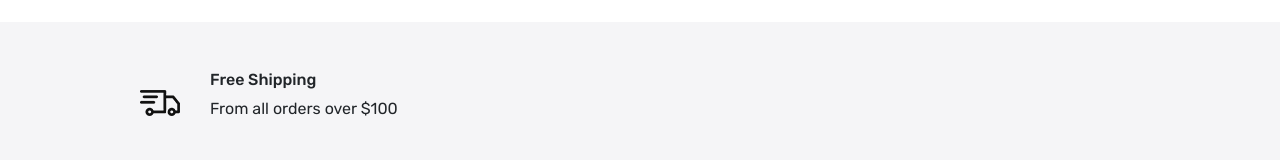
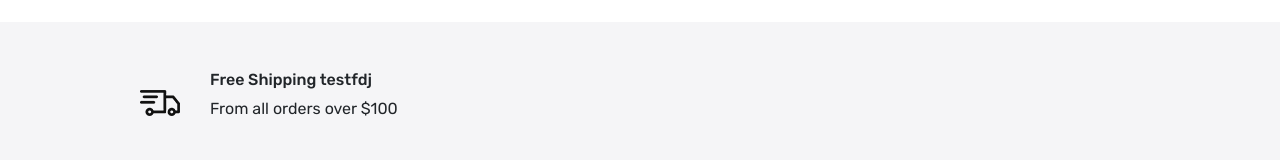
Before and after one commit to eangle9/E-commerce-website, a React (Create React App) app: page / in a window 1280 px wide. Shown: the part 965-1125 px from the top of the page. Built offline with nearby package versions, Linux system fonts and the light colour scheme.

Commit message:
test commit 2

```diff
--- a/src/Pages/Home.js
+++ b/src/Pages/Home.js
@@ -87,7 +87,7 @@ const Home = () => {
                             <div className="d-flex align-items-center gap-30">
                                 <img src="images/service.png" alt="service"/>
                                 <div>
-                                    <h6>Free Shipping</h6>
+                                    <h6>Free Shipping testfdj</h6>
                                     <p>From all orders over $100</p>
                                 </div>
                             </div>
```
